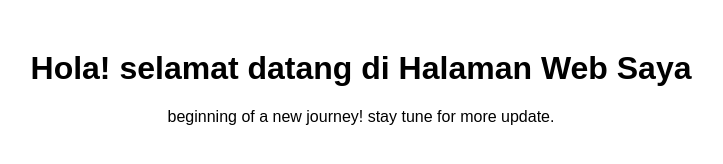
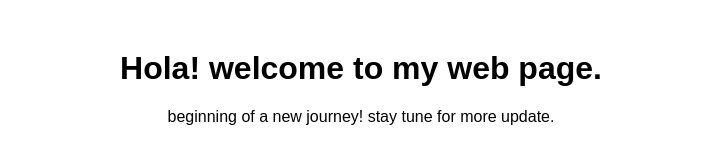
Before and after one commit to radityayhoripratama/radityayhoripratama.github.io, a plain HTML site: page index.html in a window 1280 px wide. Shown: the whole page, without its empty margins (279-1002 px from the left). Drawn offline with Linux system fonts and the light colour scheme.

Commit message:
Update index.html

```diff
--- a/index.html
+++ b/index.html
@@ -13,7 +13,7 @@
     </style>
 </head>
 <body>
-    <h1>Hola! selamat datang di Halaman Web Saya</h1>
+    <h1>Hola! welcome to my web page.</h1>
     <p>beginning of a new journey! stay tune for more update.</p>
 </body>
 </html>
```
